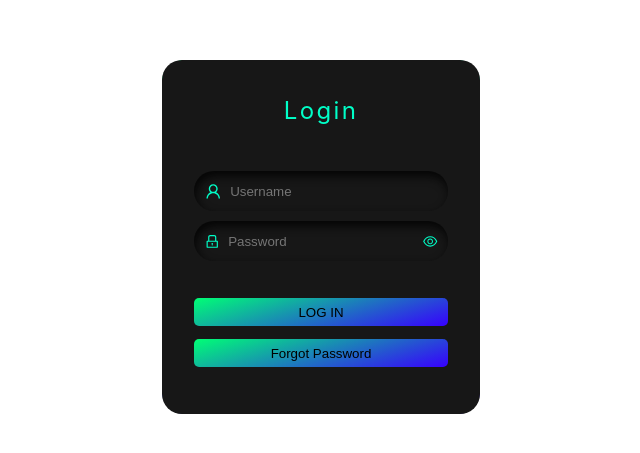
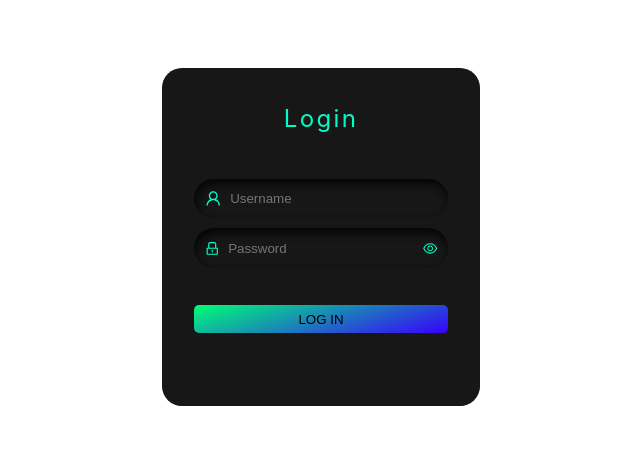
Before and after one commit to belalQassem/Radar-tikets-v2, a React (Create React App) app: page / in a window 1280 px wide. Shown: the part 163-616 px from the top of the page, without its empty margins (319-959 px from the left). Built offline with nearby package versions, Linux system fonts and the light colour scheme.

Commit message:
change style

```diff
--- a/src/pages/Login/Login.jsx
+++ b/src/pages/Login/Login.jsx
@@ -15,7 +15,6 @@ import {
   ICONShow,
   ICONHide,
   Button1,
-  Button3,
 } from "./style";
 
 import { useNavigate } from "react-router-dom";
@@ -28,7 +27,6 @@ const validationSchema = Yup.object().shape({
   password: Yup.string()
     .required("Password is required")
     .min(6, "Password must be at least 6 characters long"),
-  otp: Yup.string(),
 });
 
 const Login = () => {
@@ -130,7 +128,6 @@ const Login = () => {
             <Button1 type="submit">
               {isLoading ? "Loading ... " : "LOG IN"}
             </Button1>
-            <Button3>Forgot Password</Button3>
           </Form>
         </Card2>
       </Card>
--- a/src/pages/Login/style.js
+++ b/src/pages/Login/style.js
@@ -239,6 +239,7 @@ export const Button = styled.button`
 export const Button1 = styled(Button)`
         padding: 0.5em;
         border-radius: 5px;
+        margin-bottom: 5em;
         transition: .4s ease-in-out;
         border: none;
         outline: none;
@@ -250,18 +251,3 @@ export const Button1 = styled(Button)`
         color: rgb(0, 255, 200);
   }
         `;
- export const Button3 = styled(Button)`
-        margin-top: 0.2em;
-        margin-bottom: 3em;
-        padding: 0.5em;
-        border-radius: 5px;
-        border: none;
-        outline: none;
-        transition: .4s ease-in-out;
-        background-image: linear-gradient(163deg, #00ff75 0%, #3700ff 100%);
-        color: rgb(0, 0, 0);
-        &:hover {
-          background-image: linear-gradient(163deg, #a00000fa 0%, #d10050 100%);
-        color: rgb(255, 255, 255);
-  }
-        `;
```
